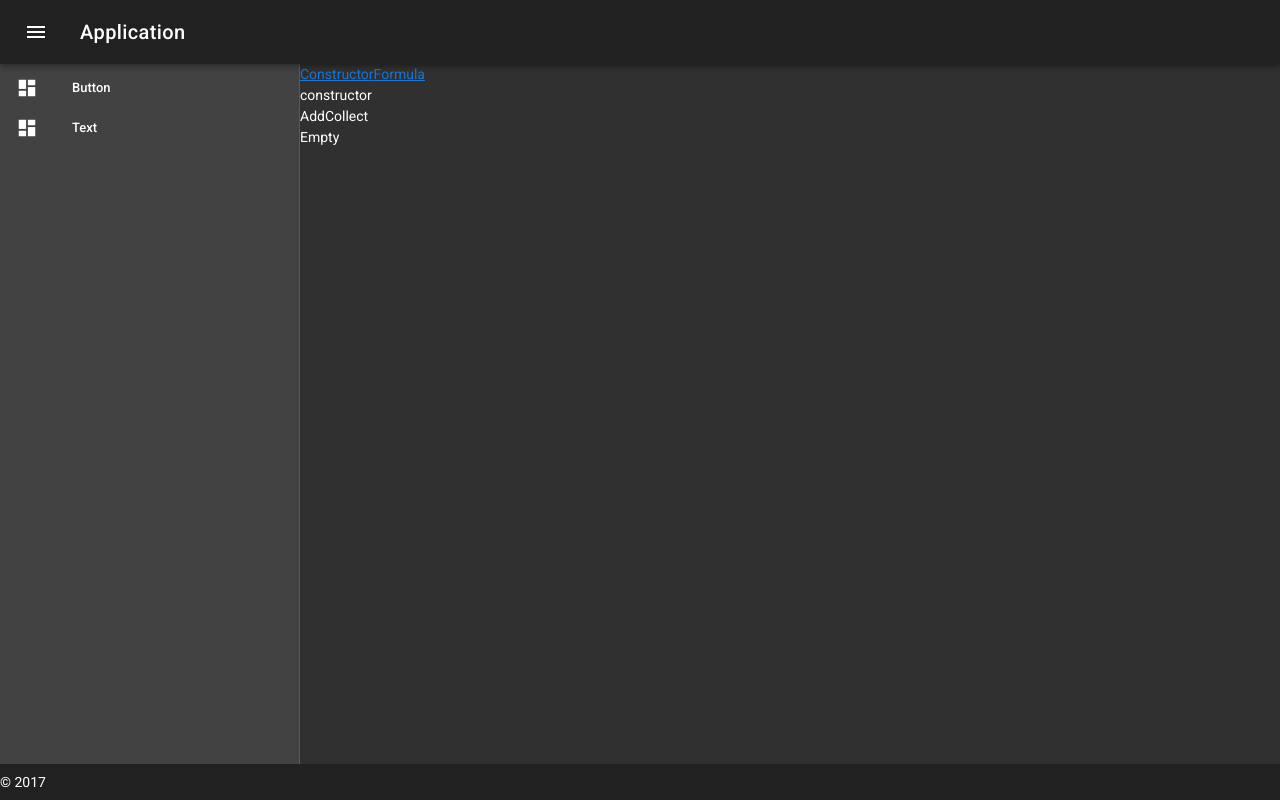
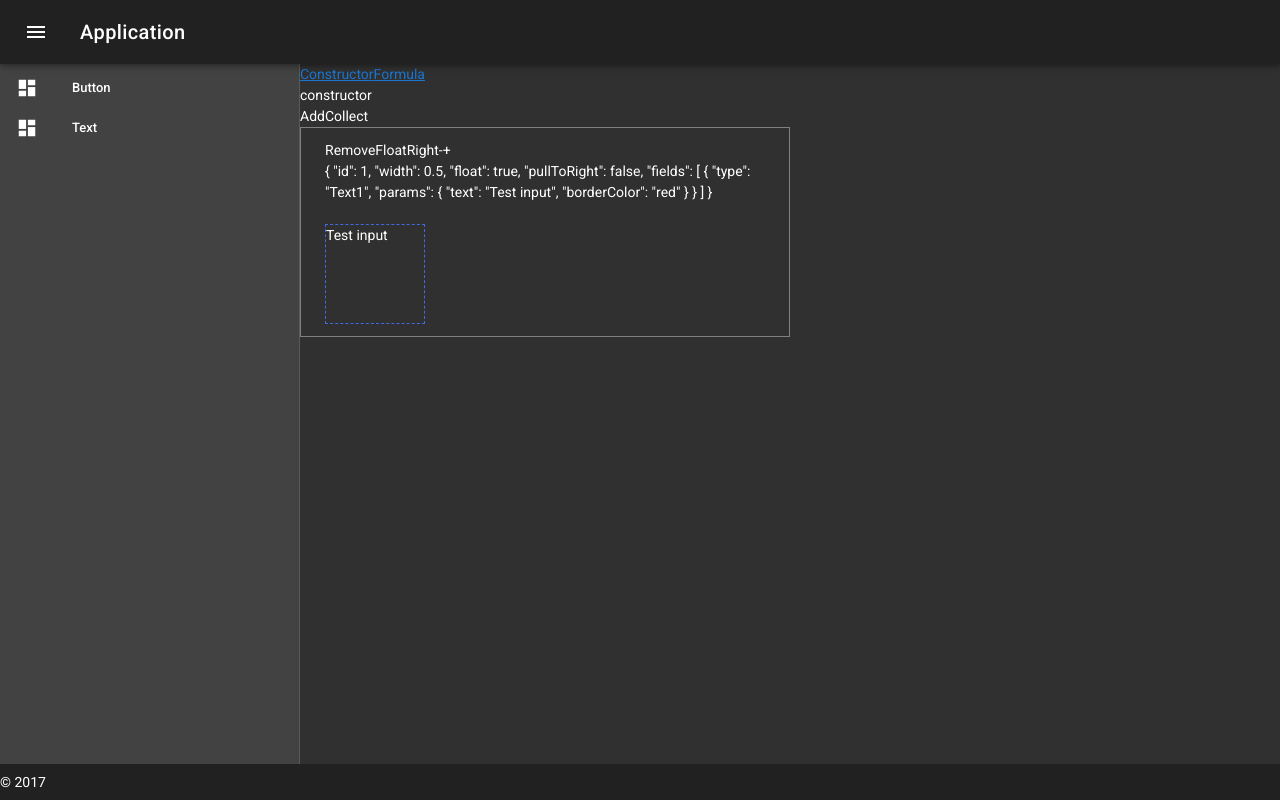
Before and after one commit to v3il/calc-builder, a Vue app in the folder client/: page /constructor in a window 1280 px wide. Built offline with nearby package versions, Linux system fonts and the light colour scheme.

Commit message:
Fields list rendering and layout data collecting

```diff
--- a/client/src/components/LayoutBuilder.vue
+++ b/client/src/components/LayoutBuilder.vue
@@ -10,6 +10,7 @@
                 v-for="container in containers"
                 :container="container"
                 :key="container.id"
+                ref="container"
             ></LayoutContainer>
         </Draggable>
 
@@ -42,7 +43,20 @@
 
         data() {
             return {
-                containers: this.layout,
+                containers: this.layout.concat(new LayoutContainerModel({
+                    id: key++,
+                    width: 0.5,
+                    float: true,
+                    pullToRight: false,
+                    fields: [
+                        {
+                            type: 'Text1',
+                            params: {
+                                text: 'Test input'
+                            }
+                        }
+                    ],
+                })),
             }
         },
 
@@ -53,7 +67,7 @@
                     width: 0.5,
                     float: true,
                     pullToRight: false,
-                    fields: []
+                    fields: [],
                 }));
             },
 
@@ -62,13 +76,23 @@
             },
 
             collect() {
-                const fields = [...this.$children[0].$children[0].$children[0].$children].map(child => {
-                    return child.getData();
-                });
+                // const fields = [...this.$children[0].$children[0].$children[0].$children].map(child => {
+                //     return child.getData();
+                // });
+                //
+                // console.log(fields)
 
-                console.log(fields)
+                // console.log(JSON.stringify(this.containers));
 
-                console.log(JSON.stringify(this.containers));
+                this.$nextTick(() => {
+                    var a = this.containers.map(container => {
+                        return container;
+                    })
+
+                    console.log(777, JSON.stringify(this.containers))
+
+                    // console.log(JSON.stringify(a))
+                })
             }
         }
     }
--- a/client/src/components/LayoutContainer.vue
+++ b/client/src/components/LayoutContainer.vue
@@ -13,16 +13,24 @@
         {{containerData}}
 
         <br>
+        <br>
 
-        {{JSON.stringify(containerData.fields)}}
 
-        <br>
+        <!--<div v-for="(a,i) in c" :key="i">-->
+            <!--{{a}}-->
+        <!--</div>-->
 
         <Draggable v-model="containerData.fields" class="drag" @add="onAdd" :options="{
             group: 'items',
         }">
-            <template v-for="field in containerData.fields">
-                <component :is="field"></component>
+            <template v-for="(field, index) in containerData.fields">
+                <component
+                    :key="`field${index}`"
+                    @optionsUpdate="mergeOptions(field, $event)"
+                    ref="field"
+                    :is="field.type"
+                    :options="field.params"
+                ></component>
             </template>
 
 
@@ -31,13 +39,12 @@
 </template>
 
 <script>
-
     import Draggable from 'vuedraggable';
 
     import Button from './fields/Button.vue';
     import Text from './fields/Text.vue';
 
-    const sizes = [/*0.25, */0.3333, 0.5, 0.6666, /*0.75,*/ 1];
+    const sizes = [/*0.25, */0.33, 0.5, 0.66, /*0.75,*/ 1];
 
     export default {
         name: 'LayoutContainer',
@@ -85,15 +92,22 @@
             },
 
             onAdd(event) {
-                var itemEl = event.item;  // dragged HTMLElement
+                const itemElement = event.item;
 
-                this.containerData.fields.push(itemEl.children[0].dataset.item);
+                this.containerData.fields.push({
+                    type: itemElement.children[0].dataset.item,
+                    params: {},
+                });
 
-                console.log(this.containerData.fields)
+                itemElement.remove();
+            },
 
-                itemEl.remove();
+            getFieldsData() {
+                this.containerData.fields = this.$refs.field.map(fieldComponent => fieldComponent.getData());
+            },
 
-                console.log(111, itemEl.children[0].dataset.item, event)
+            mergeOptions(field, newOptions) {
+                field.params = newOptions;
             }
         },
     }
--- a/client/src/components/fields/Button.vue
+++ b/client/src/components/fields/Button.vue
@@ -1,10 +1,14 @@
 <template>
-    <button>1</button>
+    <button>Button 1</button>
 </template>
 
 <script>
     export default {
         name: "Button",
+
+        props: {
+            options: Object,
+        },
 
         methods: {
             getData() {
--- a/client/src/components/fields/Text.vue
+++ b/client/src/components/fields/Text.vue
@@ -1,24 +1,52 @@
 <template>
     <div>
-        <input type="text" v-model="text">
+        <input type="text" v-model="params.text">
     </div>
 </template>
 
 <script>
+    const defaultOptions = {
+        text: '',
+        borderColor: 'red'
+    };
+
     export default {
         name: "Text1",
 
         data() {
             return {
-                text: '',
+                params: Object.assign({}, defaultOptions, this.options),
             }
+        },
+
+        props: {
+            options: Object,
+        },
+
+        beforeMount() {
+            // console.log(1)
+            // console.log(this.data)
+            // console.log(this.$data)
+        },
+
+        created() {
+            // this.options = this.params
+
+            this.$emit('optionsUpdate', this.params);
+
+            // for(let key in this.options) {
+            //     this[key] = this.options[key];
+            // }
+
+            // console.log(2)
+            // console.log(this.data)
+            // console.log(this.$data)
+            // console.log(this.options)
         },
 
         methods: {
             getData() {
-                return {
-                    data: this.text,
-                }
+                return this.params
             }
         }
     }
```
